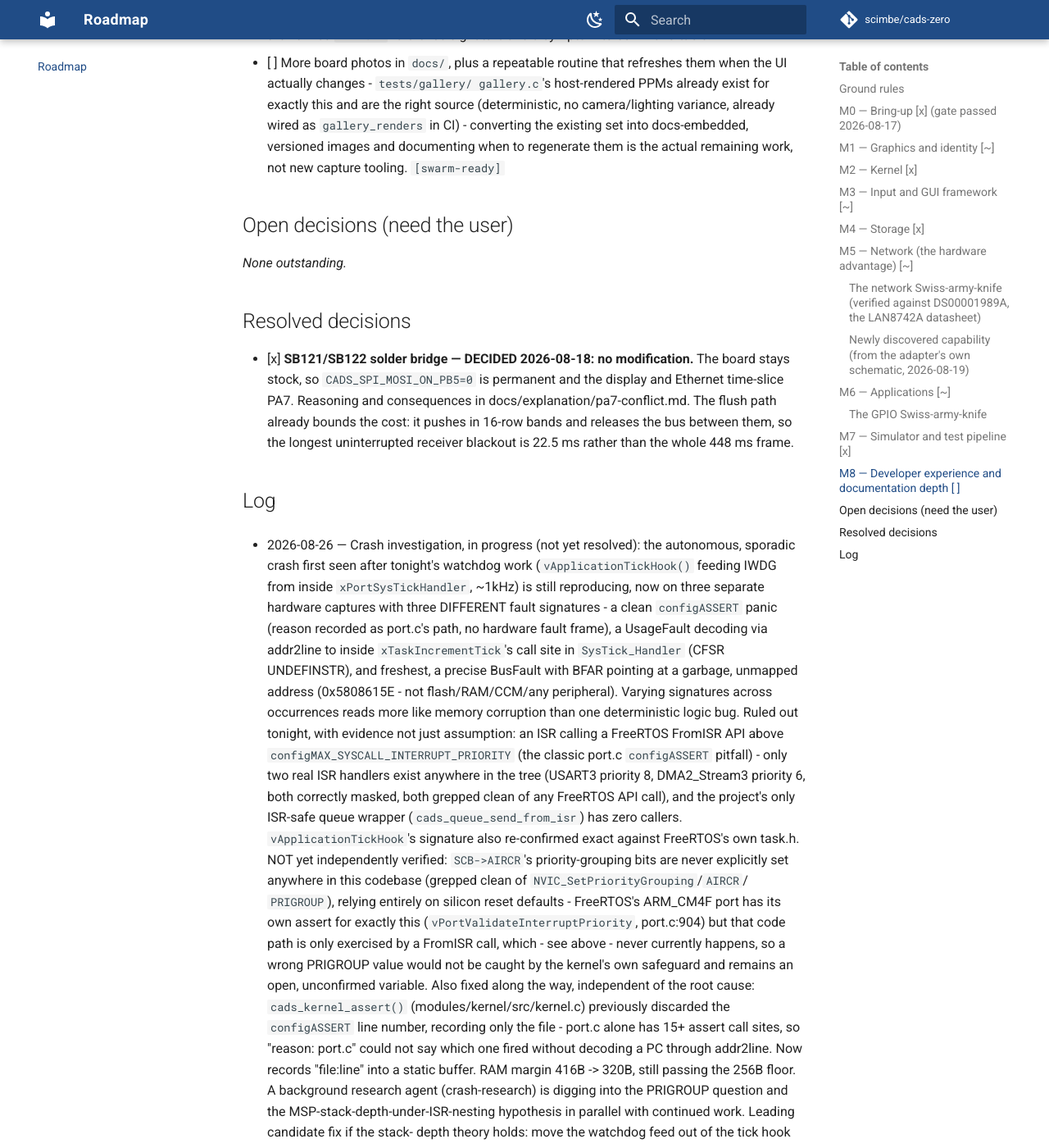
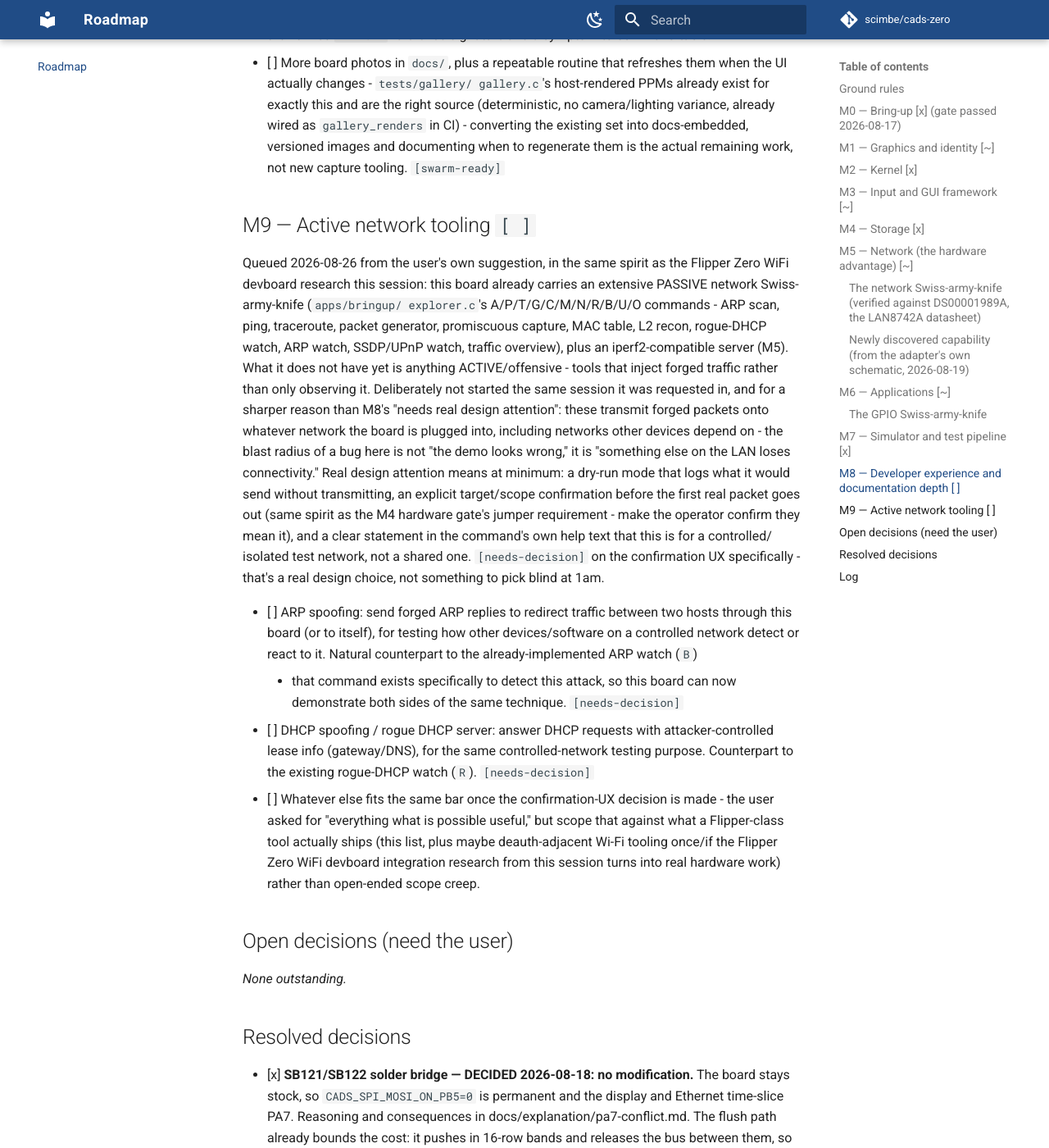
Before and after one commit to scimbe/cads-zero-firmware, an MkDocs documentation site: the page built from docs/ROADMAP.md, in a window 1280 px wide and 1400 px high, scrolled down 38428 px. Shown: the whole window at 82% size. Built offline with MkDocs 1.6.1 and Material for MkDocs 9.7.7, drawn with Linux system fonts in a browser that asks for light colours; comment, search, counter and statistics services are not loaded.

Commit message:
docs: queue M9 - active network tooling (ARP/DHCP spoofing)
From the user's own suggestion tonight, in the same spirit as the
Flipper Zero WiFi devboard research. Deliberately not implemented
same-session: unlike the existing passive tools, these transmit
forged packets onto whatever network the board is plugged into, so
the design work - a dry-run mode, an explicit confirmation step
before the first real packet, clear scope-to-a-controlled-network
documentation - matters more than the packet-crafting itself.

```diff
--- a/docs/ROADMAP.md
+++ b/docs/ROADMAP.md
@@ -2004,6 +2004,49 @@ final - re-check against docs/HARDWARE.md/SAFETY.md before assigning.
       regenerate them is the actual remaining work, not new capture
       tooling. `[swarm-ready]`
 
+## M9 — Active network tooling  `[ ]`
+
+Queued 2026-08-26 from the user's own suggestion, in the same spirit as
+the Flipper Zero WiFi devboard research this session: this board already
+carries an extensive PASSIVE network Swiss-army-knife (`apps/bringup/
+explorer.c`'s A/P/T/G/C/M/N/R/B/U/O commands - ARP scan, ping,
+traceroute, packet generator, promiscuous capture, MAC table, L2 recon,
+rogue-DHCP watch, ARP watch, SSDP/UPnP watch, traffic overview), plus an
+iperf2-compatible server (M5). What it does not have yet is anything
+ACTIVE/offensive - tools that inject forged traffic rather than only
+observing it. Deliberately not started the same session it was
+requested in, and for a sharper reason than M8's "needs real design
+attention": these transmit forged packets onto whatever network the
+board is plugged into, including networks other devices depend on -
+the blast radius of a bug here is not "the demo looks wrong," it is
+"something else on the LAN loses connectivity." Real design attention
+means at minimum: a dry-run mode that logs what it would send without
+transmitting, an explicit target/scope confirmation before the first
+real packet goes out (same spirit as the M4 hardware gate's jumper
+requirement - make the operator confirm they mean it), and a clear
+statement in the command's own help text that this is for a controlled/
+isolated test network, not a shared one. `[needs-decision]` on the
+confirmation UX specifically - that's a real design choice, not
+something to pick blind at 1am.
+
+- [ ] ARP spoofing: send forged ARP replies to redirect traffic between
+      two hosts through this board (or to itself), for testing how
+      other devices/software on a controlled network detect or react to
+      it. Natural counterpart to the already-implemented ARP watch (`B`)
+      - that command exists specifically to detect this attack, so this
+      board can now demonstrate both sides of the same technique.
+      `[needs-decision]`
+- [ ] DHCP spoofing / rogue DHCP server: answer DHCP requests with
+      attacker-controlled lease info (gateway/DNS), for the same
+      controlled-network testing purpose. Counterpart to the existing
+      rogue-DHCP watch (`R`). `[needs-decision]`
+- [ ] Whatever else fits the same bar once the confirmation-UX decision
+      is made - the user asked for "everything what is possible useful,"
+      but scope that against what a Flipper-class tool actually ships
+      (this list, plus maybe deauth-adjacent Wi-Fi tooling once/if the
+      Flipper Zero WiFi devboard integration research from this session
+      turns into real hardware work) rather than open-ended scope creep.
+
 ## Open decisions (need the user)
 
 _None outstanding._
```
